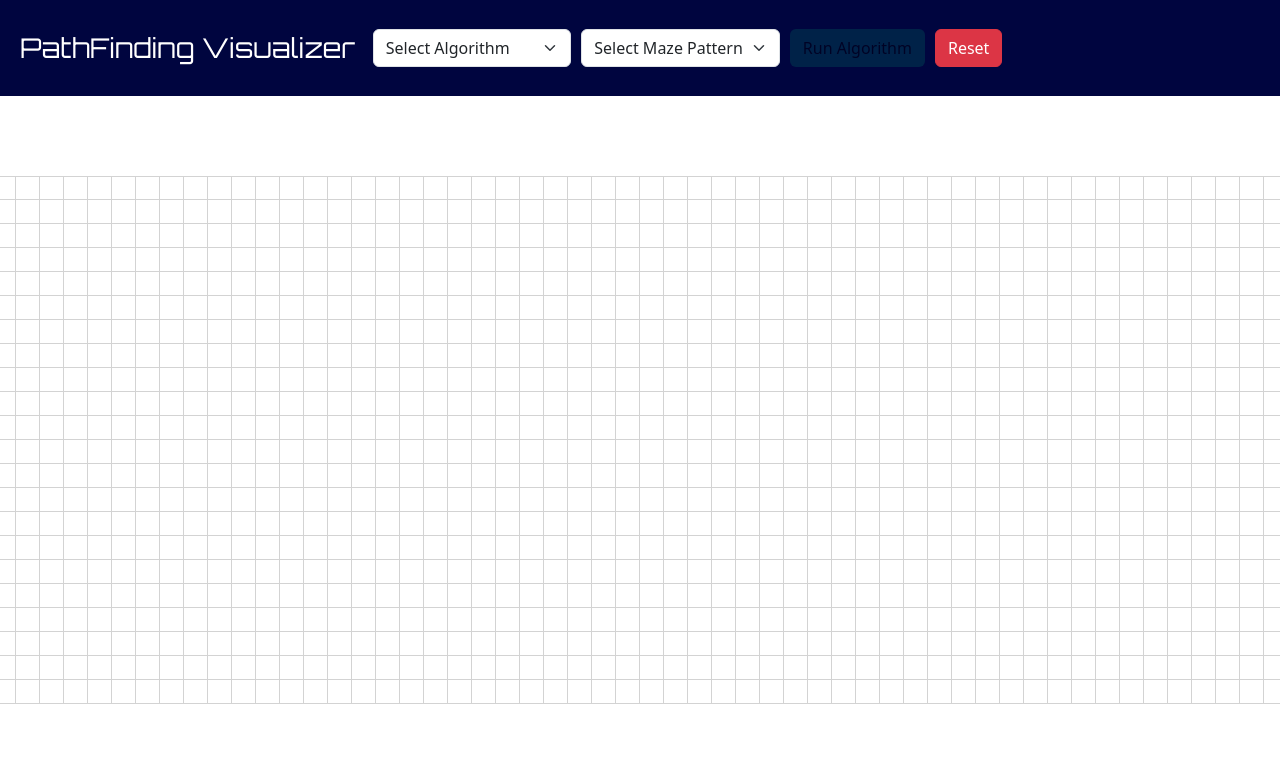
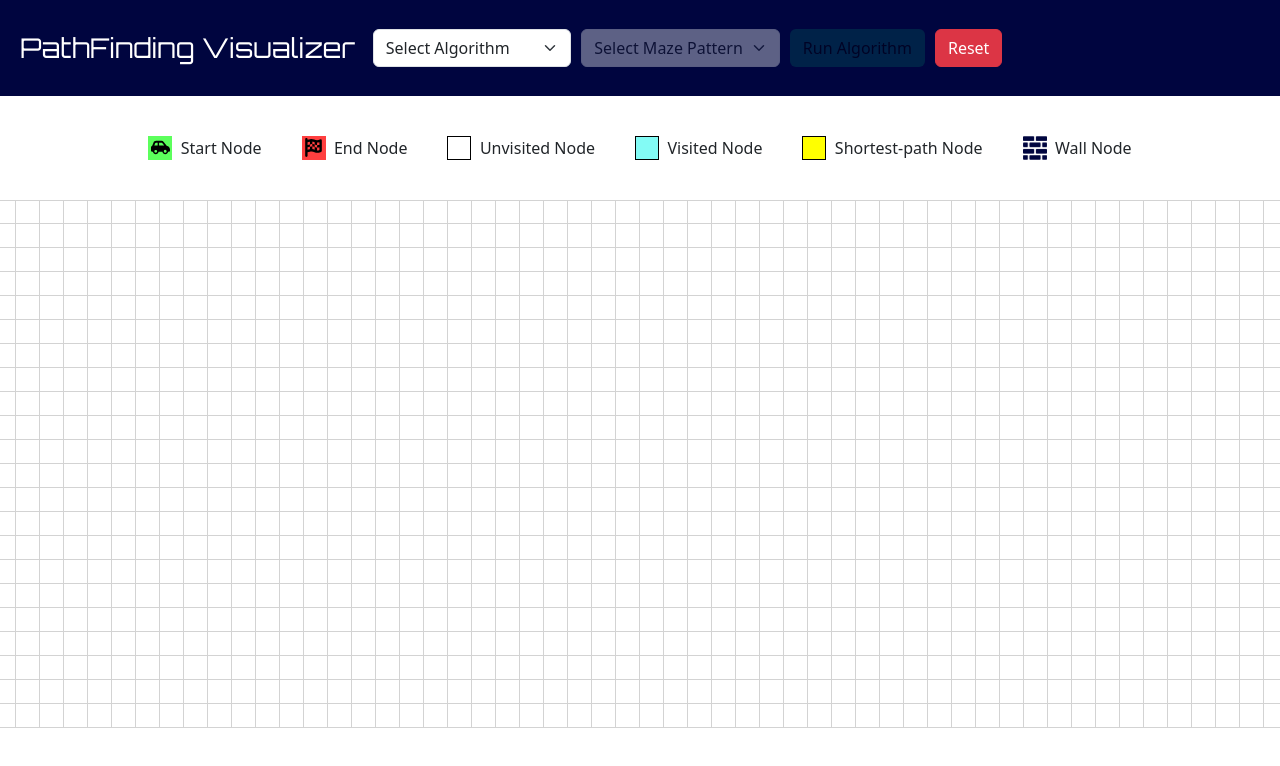
Before and after one commit to xprose7820/PathFinderViz, a React (Create React App) app: page / in a window 1280 px wide. Shown: the top 766 px of the page. Built offline with nearby package versions, Linux system fonts and the light colour scheme.

Commit message:
updated edge cases

```diff
--- a/src/PathAlgorithms/Dijkstra.tsx
+++ b/src/PathAlgorithms/Dijkstra.tsx
@@ -5,8 +5,10 @@ async function dijkstra(
   startNode: NodeType | null,
   endNode: NodeType | null,
   updateGridDuringPathFind: (node: NodeType) => void,
-  setPathNodesWithDelay: (pathNodeWithDirection: PathNodeWithDirection) => void
+  setPathNodesWithDelay: (pathNodeWithDirection: PathNodeWithDirection) => void,
+  stopExecution: React.MutableRefObject<boolean>
 ) {
+
   // console.log("inside dijkstra main function");
 
   let localGrid = createLocalGrid(grid);
@@ -21,6 +23,10 @@ async function dijkstra(
   // console.log("nodes array: ", nodes);
 
   while (!!nodes.length) {
+    if (stopExecution.current){
+      return;
+    }
+
     // console.log("inside while loop");
     // console.log("startNode after setting distance: ", localStartNode);
     sortNodesByDistance(nodes);
--- a/src/Visualizer.css
+++ b/src/Visualizer.css
@@ -64,3 +64,76 @@
     opacity: .4 !important;
 
 }
+.select-maze-custom:disabled{
+    opacity: .4 !important;
+}
+
+.container_middle {
+    position: relative;
+    display: flex;
+    justify-content: center;
+    /* Center items horizontally */
+    align-items: center;
+    /* Center items vertically */
+    top: 15vh;
+}
+
+.container_middle div {
+    margin: 0 10px;
+    /* Optional: Adds spacing between items */
+}
+
+#carImg {
+    background-image: url("./images/car-side-solid.svg");
+    background-repeat: no-repeat;
+    background-size: 80% 80%;
+    background-position: center;
+    height: 1.5rem;
+    width: 1.5rem;
+    background-color: rgb(92, 255, 92);
+
+
+}
+
+.legend-flex-container {
+    display: flex;
+    align-items: center;
+    /* This will vertically center-align the items if they have different heights */
+}
+
+#flagImg{
+    background-image: url("./images/flag-checkered-solid.svg");
+    background-repeat: no-repeat;
+    background-size: 80% 80%;
+    background-position: center;
+    height: 1.5rem;
+    width: 1.5rem;
+    background-color: rgb(255, 63, 63);
+}
+#whiteSquare{
+    height: 1.5rem;
+    width: 1.5rem;
+    border: 1px solid black;
+}
+
+#lightBlueSquare{
+    height: 1.5rem;
+    width: 1.5rem;
+    background-color: rgb(131, 251, 245);
+    border: 1px solid black;
+}
+#yellowSquare{
+    height: 1.5rem;
+    width: 1.5rem;
+    background-color: yellow;
+    border: 1px solid black;
+}
+
+#wallSquare{
+    background-image: url("./images/firewall\ \(1\).png");
+    background-repeat: no-repeat;
+    background-size: 100% 110%;
+    background-position: center;
+    height: 1.5rem;
+    width: 1.5rem;
+}
--- a/src/Visualizer.tsx
+++ b/src/Visualizer.tsx
@@ -1,4 +1,4 @@
-import React from "react";
+import React, { useRef } from "react";
 import Grid from "./Grid";
 import { useState } from "react";
 import { NodeType } from "./Node";
@@ -30,6 +30,7 @@ const Visualizer = () => {
     setSelectedMazePattern(pattern); // Assuming you have a state for this
 
     if (pattern === "recursiveDivision") {
+      stopExecution.current = false;
       generateMaze();
     }
   };
@@ -60,7 +61,7 @@ const Visualizer = () => {
       onNodeClick: () => handleNodeClick(row, col),
       onNodeMouseEnter: () => handleNodeMouseEnter(row, col),
       isPath: 0,
-      isPassage: false
+      isPassage: false,
 
       // other properties as needed
     };
@@ -74,12 +75,9 @@ const Visualizer = () => {
   const [secondClickEnd, setSecondClickEnd] = useState(false);
   const [mouseDown, setMouseDown] = useState(false);
   const [selectedMazePattern, setSelectedMazePattern] = useState("");
-
-  // Handlers for node events
-  // going to be the same as updateGridDuringPathFind
+  const stopExecution = useRef(false);
   const handleNodeClick = (row: number, col: number) => {
     // Implement logic for node click event
-    // why isn't the handleNode clicked passed in as a function into
     // Create a new grid with updated values
     const newGrid = grid.map((gridRow, rowIndex) => {
       return gridRow.map((node: NodeType, nodeIndex: number) => {
@@ -87,14 +85,20 @@ const Visualizer = () => {
           // Update the node as necessary
           // For example, toggling isWall
           if (!firstClickStart) {
+            // Check if it is border
+            if (row === 0 || row === numRows - 1 || col === 0 || col === numCols - 1) {
+              return node;
+            }
             setFirstClickStart(true);
-            // "node" here is from the .map, not from function input or global variable
             setStartNode({ ...node, isStart: true });
 
             return { ...node, isStart: true };
           } else if (!secondClickEnd) {
+            // Check if it is border
+            if (row === 0 || row === numRows - 1 || col === 0 || col === numCols - 1) {
+              return node;
+            }
             setSecondClickEnd(true);
-            // same explanation as above
             setEndNode({ ...node, isEnd: true });
             return { ...node, isEnd: true };
           } else {
@@ -109,6 +113,7 @@ const Visualizer = () => {
     // Update the grid state
     setGrid(newGrid);
   };
+
 
   // no need to pass in grid, we are accessing it directly inside Visualizer
   const updateGridDuringPathFind = (node: NodeType) => {
@@ -213,6 +218,7 @@ const Visualizer = () => {
   };
 
   const startPathFinding = () => {
+    stopExecution.current = false;
     console.log("inside startPathFinding function");
     if (selectedAlgorithm === "dijkstra") {
       console.log("start DPathFind");
@@ -221,15 +227,37 @@ const Visualizer = () => {
         startNode,
         endNode,
         updateGridDuringPathFind,
-        setPathNodesWithDelay
+        setPathNodesWithDelay,
+        stopExecution
       );
     }
   };
 
   const resetGrid = () => {
-    const newGrid = grid.map((row) => {
+    stopExecution.current = true;
+
+    // const newGrid = grid.map((row) => {
+    //   return row.map((node: NodeType) => {
+    //     // Reset the properties for each node
+    //     return {
+    //       ...node,
+    //       isStart: false,
+    //       isEnd: false,
+    //       isWall: false,
+    //       isPath: 0,
+    //       isVisited: false, // Reset this if needed
+    //       distance: Infinity, // Reset this if needed
+    //       // ... other properties to reset
+    //       previousNode: null,
+    //     };
+    //   });
+    // });
+
+    // setGrid(newGrid);
+
+    setGrid((prevGrid) => {
+      return prevGrid.map((row) => {
         return row.map((node: NodeType) => {
-        // Reset the properties for each node
           return {
             ...node,
             isStart: false,
@@ -243,15 +271,21 @@ const Visualizer = () => {
           };
         });
       });
+    });
 
-    setGrid(newGrid);
     setFirstClickStart(false);
     setSecondClickEnd(false);
     setStartNode(null);
     setEndNode(null);
     setSelectedAlgorithm("");
     setSelectedMazePattern("");
+  };
 
+  const handleResetClick: React.MouseEventHandler<HTMLButtonElement> = (
+    event
+  ) => {
+    resetGrid(); // First call
+    setTimeout(() => resetGrid(), 0); // Second call, after the first one finishes
   };
 
   function addOuterWalls(grid: NodeType[][]) {
@@ -290,7 +324,7 @@ const Visualizer = () => {
   type Passage = {
     x: number;
     y: number;
-    direction: 'horizontal' | 'vertical';
+    direction: "horizontal" | "vertical";
   };
 
   const globalPassages: Passage[] = [];
@@ -303,19 +337,34 @@ const Visualizer = () => {
     startNode: NodeType,
     endNode: NodeType
   ): Promise<void> {
+    if (stopExecution.current){
+      return;
+    }
     if (x2 - x1 < 3 || y2 - y1 < 3) {
       return;
     }
 
     const horizontal = y2 - y1 >= x2 - x1;
-  const wx = horizontal ? x1 : Math.floor(Math.random() * (x2 - x1 - 2)) + x1 + 1;
-  const wy = horizontal ? Math.floor(Math.random() * (y2 - y1 - 2)) + y1 + 1 : y1;
+    const wx = horizontal
+      ? x1
+      : Math.floor(Math.random() * (x2 - x1 - 2)) + x1 + 1;
+    const wy = horizontal
+      ? Math.floor(Math.random() * (y2 - y1 - 2)) + y1 + 1
+      : y1;
 
     // Determine the passage position
-  const px = horizontal ? Math.floor(Math.random() * (x2 - x1 - 2)) + x1 + 1 : wx;
-  const py = horizontal ? wy : Math.floor(Math.random() * (y2 - y1 - 2)) + y1 + 1;
+    const px = horizontal
+      ? Math.floor(Math.random() * (x2 - x1 - 2)) + x1 + 1
+      : wx;
+    const py = horizontal
+      ? wy
+      : Math.floor(Math.random() * (y2 - y1 - 2)) + y1 + 1;
 
-  globalPassages.push({ x: px, y: py, direction: horizontal ? 'horizontal' : 'vertical' });
+    globalPassages.push({
+      x: px,
+      y: py,
+      direction: horizontal ? "horizontal" : "vertical",
+    });
     // Add the new passage to the global list
 
     // setPassage(py, px);
@@ -324,22 +373,36 @@ const Visualizer = () => {
       for (let y = y1; y < y2; y++) {
         if ((horizontal && y === wy) || (!horizontal && x === wx)) {
           if ((horizontal && x === px) || (!horizontal && y === py)) continue;
-        if ((x === startNode.col && y === startNode.row) || (x === endNode.col && y === endNode.row)) continue;
+          if (
+            (x === startNode.col && y === startNode.row) ||
+            (x === endNode.col && y === endNode.row)
+          )
+            continue;
 
           // Check if this position is adjacent to a passage in the global list
-        if (globalPassages.some(passage =>
-            (passage.direction === 'vertical' && Math.abs(passage.x - x) === 1 && passage.y === y) ||
-            (passage.direction === 'horizontal' && Math.abs(passage.y - y) === 1 && passage.x === x))) {
+          if (
+            globalPassages.some(
+              (passage) =>
+                (passage.direction === "vertical" &&
+                  Math.abs(passage.x - x) === 1 &&
+                  passage.y === y) ||
+                (passage.direction === "horizontal" &&
+                  Math.abs(passage.y - y) === 1 &&
+                  passage.x === x)
+            )
+          ) {
             continue; // Skip placing a wall here if it's adjacent to a passage
           }
 
           setWallWithDelay(y, x);
-        await new Promise(resolve => setTimeout(resolve, 1));
+          await new Promise((resolve) => setTimeout(resolve, 1));
         }
       }
     }
 
-
+    if(stopExecution.current){
+      return;
+    }
 
     // Recursive calls to divide the remaining area
     if (horizontal) {
@@ -401,9 +464,10 @@ const Visualizer = () => {
               {/* Add more options for other algorithms */}
             </select>
             <select
-              className="form-select"
+              className="form-select select-maze-custom"
               value={selectedMazePattern}
               onChange={handleMazePatternChange}
+              disabled={!startNode || !endNode}
             >
               <option value="" disabled selected>
                 Select Maze Pattern
@@ -420,10 +484,36 @@ const Visualizer = () => {
                 selectedAlgorithm.slice(1)}{" "}
               Algorithm
             </button>
-            <button className="btn btn-danger" onClick={resetGrid}>
+            <button className="btn btn-danger" onClick={handleResetClick}>
               Reset
             </button>
           </div>
+        </div>
+      </div>
+      <div className="container_middle">
+        <div className="legend-flex-container">
+          <div id="carImg"></div>
+          <div style={{ marginLeft: "-.1rem" }}>Start Node</div>
+        </div>
+        <div className="legend-flex-container">
+          <div id="flagImg"></div>
+          <div style={{ marginLeft: "-.1rem" }}> End Node</div>
+        </div>
+        <div className="legend-flex-container">
+          <div id="whiteSquare"></div>
+          <div style={{ marginLeft: "-.1rem" }}>Unvisited Node</div>
+        </div>
+        <div className="legend-flex-container">
+          <div id="lightBlueSquare"></div>
+          <div style={{ marginLeft: "-.1rem" }}>Visited Node</div>
+        </div>
+        <div className="legend-flex-container">
+          <div id="yellowSquare"></div>
+          <div style={{ marginLeft: "-.1rem" }}>Shortest-path Node</div>
+        </div>
+        <div className="legend-flex-container">
+          <div id="wallSquare"></div>
+          <div style={{ marginLeft: "-.1rem" }}>Wall Node</div>
         </div>
       </div>
       <div
```
Lines whose indentation alone changed are shown as unchanged.
